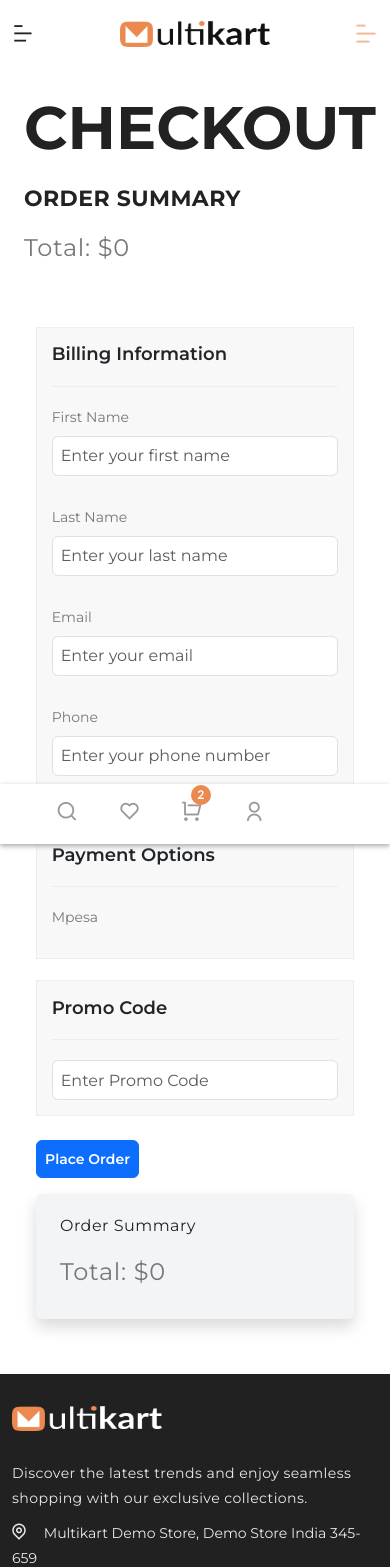
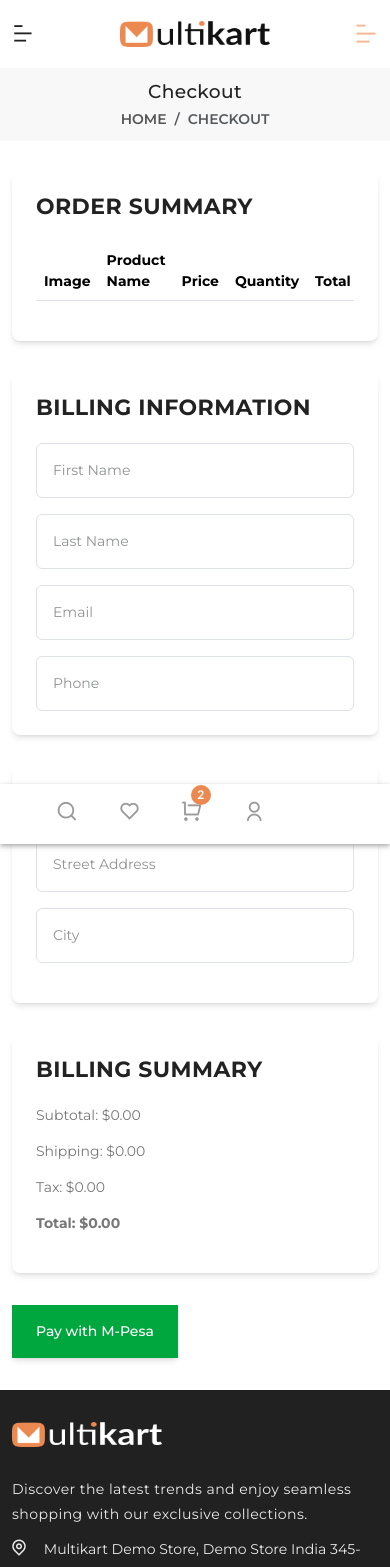
Before and after one commit to muruthigitau/deo, a Next.js app: page /checkout in a window 390 px wide. Shown: the top 1567 px of the page. Built offline with nearby package versions, Linux system fonts and the light colour scheme.

Commit message:
checkout,v1

```diff
--- a/src/components/account/checkout.js
+++ b/src/components/account/checkout.js
@@ -5,288 +5,244 @@ import axios from "axios";
 import { mockProductData } from "@/data/mockProduct";
 
 const Checkout = () => {
-  // State management
-  const [orderData, setOrderData] = useState(null);
-  const [promoCode, setPromoCode] = useState("");
+  const [cartItems, setCartItems] = useState([]);
+  const [products, setProducts] = useState({});
   const [billingInfo, setBillingInfo] = useState({
     firstName: "",
     lastName: "",
     email: "",
     phone: "",
   });
+  const [shippingAddress, setShippingAddress] = useState({
+    street: "",
+    city: "",
+    state: "",
+    zip: "",
+  });
+  const [useMpesa, setUseMpesa] = useState(false);
   const [loading, setLoading] = useState(true);
   const [error, setError] = useState(null);
+  const [orderSuccess, setOrderSuccess] = useState(null);
 
   useEffect(() => {
-    const fetchOrderData = async () => {
+    const fetchCheckoutData = async () => {
       try {
-        setLoading(true);
-        const response = await axios.get("/api/cart");
-        const cartData = response.data;
-
-        // Fetch product details
-        const productRequests = cartData.items.map((item) =>
-          axios
-            .get(`/api/product/${item.productId}`)
-            .then((res) => res.data)
-            .catch(() => {
-              console.error(
-                `Failed to fetch product ${item.productId}, using mock data.`
-              );
-              return { ...mockProductData, id: item.productId };
-            })
-        );
-
-        const productsData = await Promise.all(productRequests);
-        const productMap = productsData.reduce((acc, product) => {
-          acc[product.id] = product;
-          return acc;
-        }, {});
-
-        setOrderData({ cartData, products: productMap });
+        const response = await axios.get("/api/checkout");
+        setCartItems(response.data.items || []);
+        setProducts(response.data.products || {});
       } catch (err) {
-        console.error("Error fetching order data:", err);
-        setError("Failed to load order data");
+        console.error("Error fetching checkout data:", err);
+        setError("Failed to load checkout details.");
       } finally {
         setLoading(false);
       }
     };
 
-    fetchOrderData();
+    fetchCheckoutData();
   }, []);
 
-  const handleBillingInfoChange = (e) => {
-    const { name, value } = e.target;
-    setBillingInfo((prev) => ({ ...prev, [name]: value }));
+  const handleInputChange = (e, setState) => {
+    setState((prev) => ({ ...prev, [e.target.name]: e.target.value }));
   };
 
   const handlePlaceOrder = async () => {
     try {
-      const response = await axios.post("/api/checkout", {
-        cartId: orderData.cartData.cartId,
+      const totalAmount = cartItems.reduce(
+        (sum, item) =>
+          sum + (products[item.productId]?.price || 0) * item.quantity,
+        0
+      );
+
+      const orderData = {
+        orderId: `ORD-${Math.floor(Math.random() * 100000)}`,
+        totalAmount,
         billingInfo,
-      });
-      console.log("Order placed:", response.data);
+        shippingAddress,
+        paymentMethod: useMpesa ? "M-Pesa" : "Card",
+        items: cartItems,
+        status: "Processing",
+      };
+
+      await axios.post("/api/order", orderData);
+      setOrderSuccess(orderData);
     } catch (err) {
       console.error("Error placing order:", err);
+      setError("Failed to place order.");
     }
   };
 
-  if (loading) return <p>Loading...</p>;
-  if (error) return <p>{error}</p>;
+  if (loading) return <div>Loading checkout...</div>;
+  if (error) return <div className="error-message">{error}</div>;
+
+  const subTotal = cartItems.reduce(
+    (sum, item) => sum + (products[item.productId]?.price || 0) * item.quantity,
+    0
+  );
+  const shippingFee = 0.0;
+  const tax = subTotal * 0.05;
+  const totalAmount = subTotal + tax + shippingFee;
 
   return (
-    <div className="container mx-auto p-4">
-      <h1 className="text-2xl font-bold mb-4">Checkout</h1>
-      {orderData && (
-        <div className="mb-8">
-          <h2 className="text-xl font-semibold mb-2">Order Summary</h2>
-          <ul className="mb-4">
-            {orderData.cartData.items.map((item) => (
-              <li key={item.productId} className="flex items-center mb-2">
+    <>
+      <div className="breadcrumb-section">
+        <div className="container">
+          <h2>Checkout</h2>
+          <nav className="theme-breadcrumb">
+            <ol className="breadcrumb">
+              <li className="breadcrumb-item">
+                <Link href="/">Home</Link>
+              </li>
+              <li className="breadcrumb-item active">Checkout</li>
+            </ol>
+          </nav>
+        </div>
+      </div>
+
+      <section className="checkout-section section-b-space">
+        <div className="container">
+          {orderSuccess ? (
+            <div className="order-success-message bg-white p-6 rounded-lg shadow-md">
+              <h2 className="text-xl font-semibold text-green-600">
+                🎉 Order Confirmed!
+              </h2>
+              <p>Order ID: {orderSuccess.orderId}</p>
+              <p>Total: ${orderSuccess.totalAmount.toFixed(2)}</p>
+              <p>Status: {orderSuccess.status}</p>
+              <p>Thank you, {orderSuccess.billingInfo.firstName}!</p>
+            </div>
+          ) : (
+            <>
+              {/* Order Summary */}
+              <div className="bg-white p-6 rounded-lg shadow-md mb-8">
+                <h2 className="text-xl font-semibold mb-4">Order Summary</h2>
+                <div className="table-responsive">
+                  <table className="table cart-table">
+                    <thead>
+                      <tr className="table-head">
+                        <th>Image</th>
+                        <th>Product Name</th>
+                        <th>Price</th>
+                        <th>Quantity</th>
+                        <th>Total</th>
+                      </tr>
+                    </thead>
+                    <tbody>
+                      {cartItems.map((item) => {
+                        const product =
+                          products[item.productId] || mockProductData;
+                        return (
+                          <tr key={item.productId}>
+                            <td>
                               <Image
-                  src={orderData.products[item.productId].image}
-                  alt={orderData.products[item.productId].name}
-                  width={50}
-                  height={50}
+                                src={product.images?.[0] || "/placeholder.jpg"}
+                                className="img-fluid"
+                                alt={product.name}
+                                width={60}
+                                height={60}
+                                className="rounded-md shadow-sm"
                               />
-                <div className="ml-4">
-                  <p className="font-medium">
-                    {orderData.products[item.productId].name}
-                  </p>
-                  <p>Quantity: {item.quantity}</p>
-                  <p>Price: ${orderData.products[item.productId].price}</p>
+                            </td>
+                            <td>{product.name}</td>
+                            <td>${product.price?.toFixed(2)}</td>
+                            <td>{item.quantity}</td>
+                            <td>
+                              ${(product.price * item.quantity).toFixed(2)}
+                            </td>
+                          </tr>
+                        );
+                      })}
+                    </tbody>
+                  </table>
                 </div>
-              </li>
-            ))}
-          </ul>
-          <h3 className="text-lg font-semibold">
-            Total: ${orderData.cartData.total}
-          </h3>
               </div>
-      )}
-      <section className="section-b-space checkout-section-2">
-        <div className="container">
-          <div className="checkout-page">
-            <div className="checkout-form">
-              <div className="row g-sm-4 g-3">
-                <div className="col-lg-7">
-                  <div className="left-sidebar-checkout">
-                    <div className="checkout-detail-box">
-                      <ul>
+
+              {/* Billing & Shipping Info */}
+              <div className="grid grid-cols-1 md:grid-cols-2 gap-8">
                 {/* Billing Information */}
-                        <li>
-                          <div className="checkout-box">
-                            <div className="checkout-title">
-                              <h4 className="text-lg font-semibold mb-2">
+                <div className="bg-white p-6 rounded-lg shadow-md">
+                  <h2 className="text-xl font-semibold mb-4">
                     Billing Information
-                              </h4>
-                            </div>
-                            <div className="checkout-detail">
-                              <div className="row g-3">
-                                <div className="col-md-6">
-                                  <div className="form-group">
-                                    <label
-                                      htmlFor="firstName"
-                                      className="form-label"
-                                    >
-                                      First Name
-                                    </label>
+                  </h2>
                   <input
                     type="text"
-                                      className="form-control border p-2 rounded w-full"
-                                      id="firstName"
+                    className="w-full p-3 border rounded-md mb-3"
                     name="firstName"
                     value={billingInfo.firstName}
-                                      onChange={handleBillingInfoChange}
-                                      placeholder="Enter your first name"
+                    onChange={(e) => handleInputChange(e, setBillingInfo)}
+                    placeholder="First Name"
+                  />
+                  <input
+                    type="text"
+                    className="w-full p-3 border rounded-md mb-3"
+                    name="lastName"
+                    value={billingInfo.lastName}
+                    onChange={(e) => handleInputChange(e, setBillingInfo)}
+                    placeholder="Last Name"
+                  />
+                  <input
+                    type="email"
+                    className="w-full p-3 border rounded-md mb-3"
+                    name="email"
+                    value={billingInfo.email}
+                    onChange={(e) => handleInputChange(e, setBillingInfo)}
+                    placeholder="Email"
+                  />
+                  <input
+                    type="tel"
+                    className="w-full p-3 border rounded-md"
+                    name="phone"
+                    value={billingInfo.phone}
+                    onChange={(e) => handleInputChange(e, setBillingInfo)}
+                    placeholder="Phone"
+                  />
+                </div>
+
+                {/* Shipping Address */}
+                <div className="bg-white p-6 rounded-lg shadow-md">
+                  <h2 className="text-xl font-semibold mb-4">
+                    Shipping Address
+                  </h2>
+                  <input
+                    type="text"
+                    className="w-full p-3 border rounded-md mb-3"
+                    name="street"
+                    value={shippingAddress.street}
+                    onChange={(e) => handleInputChange(e, setShippingAddress)}
+                    placeholder="Street Address"
+                  />
+                  <input
+                    type="text"
+                    className="w-full p-3 border rounded-md mb-3"
+                    name="city"
+                    value={shippingAddress.city}
+                    onChange={(e) => handleInputChange(e, setShippingAddress)}
+                    placeholder="City"
                   />
                 </div>
               </div>
-                                <div className="col-md-6">
-                                  <div className="form-group">
-                                    <label
-                                      htmlFor="lastName"
-                                      className="form-label"
-                                    >
-                                      Last Name
-                                    </label>
-                                    <input
-                                      type="text"
-                                      className="form-control border p-2 rounded w-full"
-                                      id="lastName"
-                                      name="lastName"
-                                      value={billingInfo.lastName}
-                                      onChange={handleBillingInfoChange}
-                                      placeholder="Enter your last name"
-                                    />
-                                  </div>
-                                </div>
-                                <div className="col-md-6">
-                                  <div className="form-group">
-                                    <label
-                                      htmlFor="email"
-                                      className="form-label"
-                                    >
-                                      Email
-                                    </label>
-                                    <input
-                                      type="email"
-                                      className="form-control border p-2 rounded w-full"
-                                      id="email"
-                                      name="email"
-                                      value={billingInfo.email}
-                                      onChange={handleBillingInfoChange}
-                                      placeholder="Enter your email"
-                                    />
-                                  </div>
-                                </div>
-                                <div className="col-md-6">
-                                  <div className="form-group">
-                                    <label
-                                      htmlFor="phone"
-                                      className="form-label"
-                                    >
-                                      Phone
-                                    </label>
-                                    <input
-                                      type="tel"
-                                      className="form-control border p-2 rounded w-full"
-                                      id="phone"
-                                      name="phone"
-                                      value={billingInfo.phone}
-                                      onChange={handleBillingInfoChange}
-                                      placeholder="Enter your phone number"
-                                    />
-                                  </div>
-                                </div>
-                              </div>
-                            </div>
-                          </div>
-                        </li>
-                        {/* Payment Options */}
-                        <li>
-                          <div className="checkout-box">
-                            <div className="checkout-title">
-                              <h4 className="text-lg font-semibold mb-2">
-                                Payment Options
-                              </h4>
-                            </div>
-                            <div className="checkout-detail">
-                              <p>Mpesa</p>
-                            </div>
-                          </div>
-                        </li>
-                        {/* Promo Code */}
-                        <li>
-                          <div className="checkout-box">
-                            <div className="checkout-title">
-                              <h4 className="text-lg font-semibold mb-2">
-                                Promo Code
-                              </h4>
-                            </div>
-                            <div className="checkout-detail">
-                              <input
-                                type="text"
-                                className="form-control border p-2 rounded w-full"
-                                value={promoCode}
-                                onChange={(e) => setPromoCode(e.target.value)}
-                                placeholder="Enter Promo Code"
-                              />
-                            </div>
-                          </div>
-                        </li>
-                      </ul>
-                      <button
-                        onClick={handlePlaceOrder}
-                        className="btn btn-primary mt-4 bg-blue-500 text-white p-2 rounded"
-                      >
-                        Place Order
-                      </button>
-                    </div>
-                  </div>
-                </div>
-                <div className="col-lg-5">
-                  {/* Order Summary */}
-                  <div className="order-summary bg-gray-100 p-4 rounded shadow">
-                    <h4 className="text-lg font-semibold mb-2">
-                      Order Summary
-                    </h4>
-                    <ul>
-                      {orderData.cartData.items.map((item) => (
-                        <li
-                          key={item.productId}
-                          className="flex items-center mb-2"
-                        >
-                          <Image
-                            src={orderData.products[item.productId].image}
-                            alt={orderData.products[item.productId].name}
-                            width={50}
-                            height={50}
-                          />
-                          <div className="ml-4">
-                            <p className="font-medium">
-                              {orderData.products[item.productId].name}
-                            </p>
-                            <p>Quantity: {item.quantity}</p>
-                            <p>
-                              Price: ${orderData.products[item.productId].price}
+
+              {/* Billing Summary */}
+              <div className="bg-white p-6 rounded-lg shadow-md mt-8 mb-8">
+                <h2 className="text-xl font-semibold mb-4">Billing Summary</h2>
+                <p>Subtotal: ${subTotal.toFixed(2)}</p>
+                <p>Shipping: ${shippingFee.toFixed(2)}</p>
+                <p>Tax: ${tax.toFixed(2)}</p>
+                <p className="text-lg font-bold">
+                  Total: ${totalAmount.toFixed(2)}
                 </p>
               </div>
-                        </li>
-                      ))}
-                    </ul>
-                    <h3 className="text-lg font-semibold mt-4">
-                      Total: ${orderData.cartData.total}
-                    </h3>
-                  </div>
-                </div>
-              </div>
-            </div>
-          </div>
+
+              <button
+                className="mt-10 px-6 py-3 bg-green-600 text-white text-sm font-medium rounded-lg shadow-md hover:bg-green-700 transition-all duration-300"
+                onClick={handlePlaceOrder}
+              >
+                Pay with M-Pesa
+              </button>
+            </>
+          )}
         </div>
       </section>
-    </div>
+    </>
   );
 };
 
--- a/src/pages/api/checkout/index.js
+++ b/src/pages/api/checkout/index.js
@@ -1,25 +1,15 @@
-import axios from "axios";
+let checkoutData = { items: [], products: {} };
 
 export default async function handler(req, res) {
   if (req.method === "POST") {
-    const { cartId, billingInfo } = req.body;
+    checkoutData = req.body; // Store cart data
+    return res.status(200).json({ message: "Checkout data saved." });
+  }
 
-    try {
-      // Fetch cart details
-      const cartResponse = await axios.get(`http://localhost:3000/api/cart`);
-      const cartData = cartResponse.data;
+  if (req.method === "GET") {
+    return res.status(200).json(checkoutData); // Retrieve checkout data
+  }
 
-      // Here you would typically save the order to your database
-      // For this example, we'll just return the cart data and billing info
-
-      const orderId = Math.floor(Math.random() * 1000000); // Mock order ID
-
-      res.status(200).json({ orderId, cartData, billingInfo });
-    } catch (error) {
-      console.error("Error fetching cart:", error);
-      res.status(500).json({ error: "Failed to fetch cart details" });
-    }
-  } else {
-    res.status(405).json({ error: "Method not allowed" });
-  }
+  res.setHeader("Allow", ["POST", "GET"]);
+  res.status(405).end(`Method ${req.method} Not Allowed`);
 }
```
Also changed, not shown: src/components/account/cart.js (+37 -16 lines). Lines whose indentation alone changed are shown as unchanged.
